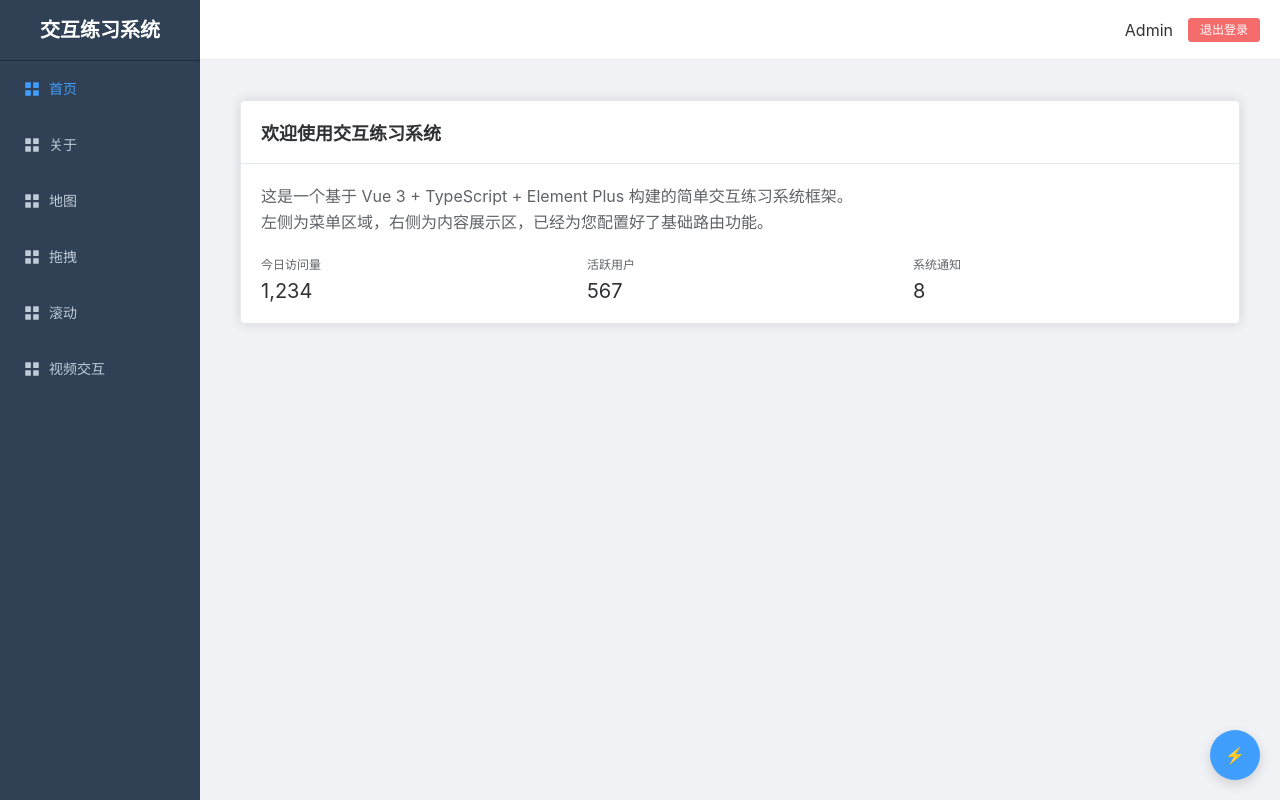
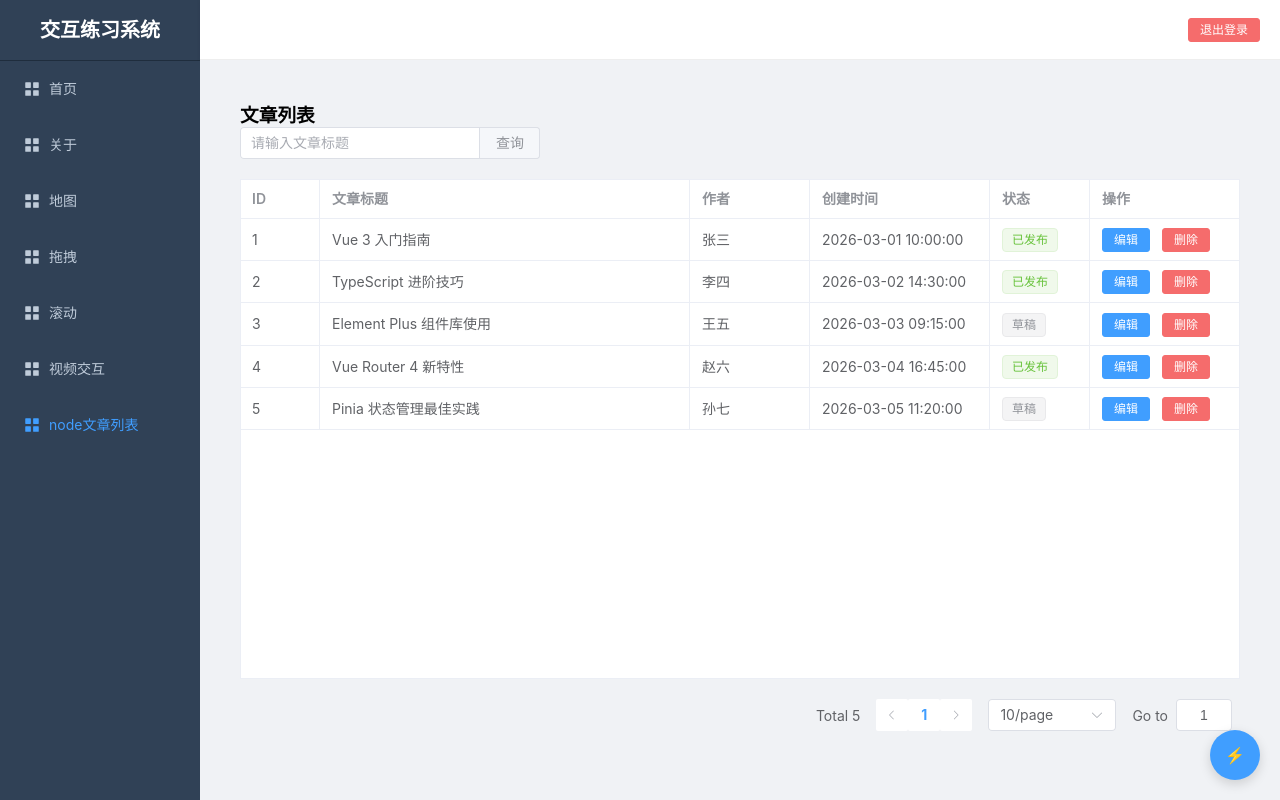
Before and after one commit to zhaoruqing01/vue-interactive-practice, a Vue app: page /article in a window 1280 px wide. Before the commit this address led to /home. Built offline with nearby package versions, Linux system fonts and the light colour scheme.

Commit message:
feat: 实现用户认证与文章管理功能
添加用户登录、注册及个人信息管理功能，使用Pinia进行状态管理
新增文章列表页面，包含分页、搜索及操作功能
配置axios请求工具及环境变量
优化路由守卫及布局组件

```diff
--- a/components.d.ts
+++ b/components.d.ts
@@ -27,10 +27,12 @@ declare module 'vue' {
     ElMain: typeof import('element-plus/es')['ElMain']
     ElMenu: typeof import('element-plus/es')['ElMenu']
     ElMenuItem: typeof import('element-plus/es')['ElMenuItem']
+    ElPagination: typeof import('element-plus/es')['ElPagination']
     ElRow: typeof import('element-plus/es')['ElRow']
     ElStatistic: typeof import('element-plus/es')['ElStatistic']
     ElTable: typeof import('element-plus/es')['ElTable']
     ElTableColumn: typeof import('element-plus/es')['ElTableColumn']
+    ElTag: typeof import('element-plus/es')['ElTag']
     FloatingBall: typeof import('./src/components/FloatingBall.vue')['default']
     LazyImage: typeof import('./src/components/LazyImage.vue')['default']
     RouterLink: typeof import('vue-router')['RouterLink']
--- a/package.json
+++ b/package.json
@@ -22,8 +22,11 @@
     "@vitejs/plugin-vue": "^6.0.1",
     "@vue/tsconfig": "^0.8.1",
     "@vueuse/core": "^14.2.1",
+    "axios": "^1.14.0",
     "danmaku": "^2.0.9",
     "element-plus": "^2.13.1",
+    "pinia": "^3.0.4",
+    "pinia-plugin-persistedstate": "^4.7.1",
     "router": "^2.2.0",
     "sass": "^1.98.0",
     "sass-embedded": "^1.93.2",
--- /dev/null
+++ b/src/api/user.ts
@@ -0,0 +1,28 @@
+import request from "@/utils/request";
+
+/**
+ * 登录
+ * @param params
+ * @returns
+ */
+export const loginAPI = (params: any) => {
+  return request.post("/api/login", params);
+};
+
+/**
+ * 注册
+ * @param params
+ * @returns
+ */
+export const registerAPI = (params: any) => {
+  return request.post("/api/reguser", params);
+};
+
+/**
+ * 获取用户信息
+ * @param
+ * @returns
+ */
+export const getUserInfoAPI = () => {
+  return request.get("/my/userinfo");
+};
--- a/src/layout/index.vue
+++ b/src/layout/index.vue
@@ -22,8 +22,12 @@
     <el-container>
       <el-header class="header">
         <div class="header-right">
-          <span style="margin-right: 15px">Admin</span>
-          <el-button type="danger" size="small" @click="handleLogout">退出登录</el-button>
+          <span style="margin-right: 15px">{{
+            userStore.userInfo.username
+          }}</span>
+          <el-button type="danger" size="small" @click="handleLogout"
+            >退出登录</el-button
+          >
         </div>
       </el-header>
       <el-main class="main">
@@ -38,24 +42,28 @@
 </template>
 
 <script setup lang="ts">
-import { computed } from 'vue'
-import { useRoute, useRouter } from 'vue-router'
-import { Menu, Document } from '@element-plus/icons-vue'
+import { useUserStore } from "@/store/user";
+import { Menu } from "@element-plus/icons-vue";
+import { computed } from "vue";
+import { useRoute, useRouter } from "vue-router";
 
-const route = useRoute()
-const router = useRouter()
-console.log(router,'router')
+// 实例化用户模块
+const userStore = useUserStore();
+
+const route = useRoute();
+const router = useRouter();
+console.log(router, "router");
 
 // 获取主布局下的子路由作为菜单
 const menuRoutes = computed(() => {
-  const rootRoute = router.options.routes.find(r => r.path === '/')
-  return rootRoute?.children || []
-})
-
+  const rootRoute = router.options.routes.find((r) => r.path === "/");
+  return rootRoute?.children || [];
+});
 
 const handleLogout = () => {
-  router.push('/login')
-}
+  userStore.clearUserInfo();
+  router.push("/login");
+};
 </script>
 
 <style scoped>
@@ -89,7 +97,7 @@ const handleLogout = () => {
   align-items: center;
   justify-content: flex-end;
   border-bottom: 1px solid #eee;
-  box-shadow: 0 1px 4px rgba(0,21,41,.08);
+  box-shadow: 0 1px 4px rgba(0, 21, 41, 0.08);
 }
 
 .header-right {
--- a/src/main.ts
+++ b/src/main.ts
@@ -1,17 +1,23 @@
+import * as ElementPlusIconsVue from "@element-plus/icons-vue";
+import ElementPlus from "element-plus";
+import "element-plus/dist/index.css";
+import { createPinia } from "pinia";
+import piniaPluginPersistedstate from "pinia-plugin-persistedstate";
 import { createApp } from "vue";
 import App from "./App.vue";
-import ElementPlus from "element-plus";
-import "element-plus/dist/index.css";
-import * as ElementPlusIconsVue from '@element-plus/icons-vue'
 import router from "./router";
 
 const app = createApp(App);
 
 // 注册所有图标
 for (const [key, component] of Object.entries(ElementPlusIconsVue)) {
-  app.component(key, component)
+  app.component(key, component);
 }
 
+// 注册pinia插件
+const pinia = createPinia();
+pinia.use(piniaPluginPersistedstate);
+app.use(pinia);
 app.use(ElementPlus);
 app.use(router);
 app.mount("#app");
--- a/src/router/index.ts
+++ b/src/router/index.ts
@@ -1,99 +1,107 @@
-import type { RouteRecordRaw } from 'vue-router'
-import { createRouter, createWebHistory } from 'vue-router'
+import type { RouteRecordRaw } from "vue-router";
+import { createRouter, createWebHistory } from "vue-router";
 
 const routes: Array<RouteRecordRaw> = [
   {
-    path: '/login',
-    name: 'Login',
-    component: () => import('../views/Login.vue'),
+    path: "/login",
+    name: "Login",
+    component: () => import("../views/Login.vue"),
     meta: {
-      title: '登录'
-    }
+      title: "登录",
+    },
   },
   {
-    path: '/official',
-    name: 'Official',
-    component: () => import('../views/HomeWeb/index.vue'),
+    path: "/official",
+    name: "Official",
+    component: () => import("../views/HomeWeb/index.vue"),
     meta: {
-      title: '官网首页'
-    }
+      title: "官网首页",
+    },
   },
   {
-    path: '/',
-    component: () => import('../layout/index.vue'),
-    redirect: '/home',
+    path: "/",
+    component: () => import("../layout/index.vue"),
+    redirect: "/home",
     children: [
       {
-        path: 'home',
-        name: 'Home',
-        component: () => import('../views/Home.vue'),
+        path: "home",
+        name: "Home",
+        component: () => import("../views/Home.vue"),
         meta: {
-          title: '首页'
-        }
+          title: "首页",
+        },
       },
       {
-        path: 'about',
-        name: 'About',
-        component: () => import('../views/About.vue'),
+        path: "about",
+        name: "About",
+        component: () => import("../views/About.vue"),
         meta: {
-          title: '关于'
-        }
+          title: "关于",
+        },
       },
       {
-        path: 'map',
-        name: 'Map',
-        component: () => import('../views/Map/index.vue'),
+        path: "map",
+        name: "Map",
+        component: () => import("../views/Map/index.vue"),
         meta: {
-          title: '地图'
-        }
+          title: "地图",
+        },
       },
       {
-        path: 'drag',
-        name: 'Drag',
-        component: () => import('../views/Drag/index.vue'),
+        path: "drag",
+        name: "Drag",
+        component: () => import("../views/Drag/index.vue"),
         meta: {
-          title: '拖拽'
-        }
+          title: "拖拽",
+        },
       },
       {
-        path: 'scroll',
-        name: 'Scroll',
-        component: () => import('../views/Scroll/index.vue'),
+        path: "scroll",
+        name: "Scroll",
+        component: () => import("../views/Scroll/index.vue"),
         meta: {
-          title: '滚动'
-        }
+          title: "滚动",
+        },
       },
       {
-        path: 'video',
-        name: 'Video',
-        component: () => import('../views/Video/index.vue'),
+        path: "video",
+        name: "Video",
+        component: () => import("../views/Video/index.vue"),
         meta: {
-          title: '视频交互'
-        }
+          title: "视频交互",
+        },
       },
-    ]
+      {
+        path: "article",
+        name: "Article",
+        component: () => import("../views/Article/index.vue"),
+        meta: {
+          title: "node文章列表",
+        },
+      },
+    ],
   },
   // 匹配所有未定义路由重定向到首页
   {
-    path: '/:pathMatch(.*)*',
-    redirect: '/'
-  }
-]
+    path: "/:pathMatch(.*)*",
+    redirect: "/",
+  },
+];
 
 const router = createRouter({
   history: createWebHistory(),
-  routes
-})
+  routes,
+});
 
 // 简单的前置路由守卫
 router.beforeEach((to, from, next) => {
-  document.title = `${to.meta.title || '管理系统'} - Vue Test`
+  document.title = `${to.meta.title || "管理系统"} - Vue Test`;
   // 实际项目中这里可以判断 token
   // if (to.path !== '/login' && !localStorage.getItem('token')) {
   //   next('/login')
   // } else {
-  next()
+  next();
   // }
-})
+});
 
-export default router
+export default router;
--- /dev/null
+++ b/src/store/user.ts
@@ -0,0 +1,36 @@
+// 用户模块
+import { defineStore } from "pinia";
+import { ref } from "vue";
+
+// 定义用户模块
+export const useUserStore = defineStore(
+  "user",
+  () => {
+    const userInfo = ref({});
+    const token = ref("");
+
+    // 存储token
+    function setToken(newToken: string) {
+      token.value = newToken;
+    }
+    // 存储用户信息
+    function setUserInfo(newUserInfo: any) {
+      userInfo.value = newUserInfo;
+    }
+    // 清理user信息
+    function clearUserInfo() {
+      userInfo.value = {};
+      token.value = "";
+    }
+    return {
+      userInfo,
+      token,
+      setToken,
+      setUserInfo,
+      clearUserInfo,
+    };
+  },
+  {
+    persist: true,
+  },
+);
--- /dev/null
+++ b/src/utils/request.ts
@@ -0,0 +1,35 @@
+/**
+ * 请求工具
+ */
+import axios from "axios";
+
+const request = axios.create({
+  baseURL: import.meta.env.VITE_BASE_URL,
+  timeout: 5000,
+});
+
+// 请求拦截器
+request.interceptors.request.use(
+  (config) => {
+    // 添加token;
+    const userInfo = JSON.parse(localStorage.getItem("user") || "{}");
+    if (userInfo.token) {
+      config.headers.Authorization = userInfo.token;
+    }
+    return config;
+  },
+  (error) => {
+    return Promise.reject(error);
+  },
+);
+
+// 响应拦截器
+request.interceptors.response.use(
+  (response) => {
+    return response.data;
+  },
+  (error) => {
+    return Promise.reject(error);
+  },
+);
+export default request;
--- /dev/null
+++ b/src/views/Article/index.vue
@@ -0,0 +1,180 @@
+<template>
+  <div class="article-list">
+    <h1>文章列表</h1>
+
+    <!-- 查询表单 -->
+    <div class="search-form">
+      <el-input
+        v-model="searchForm.title"
+        placeholder="请输入文章标题"
+        style="width: 300px"
+        clearable
+      >
+        <template #append>
+          <el-button type="primary" @click="handleSearch">查询</el-button>
+        </template>
+      </el-input>
+    </div>
+
+    <div class="table-container">
+      <!-- 文章表格 -->
+      <el-table
+        :data="articleList"
+        style="width: 100%; height: calc(100vh - 300px)"
+        border
+      >
+        <el-table-column prop="id" label="ID" width="80" />
+        <el-table-column prop="title" label="文章标题" />
+        <el-table-column prop="author" label="作者" width="120" />
+        <el-table-column prop="createTime" label="创建时间" width="180" />
+        <el-table-column prop="status" label="状态" width="100">
+          <template #default="scope">
+            <el-tag
+              :type="scope.row.status === 'published' ? 'success' : 'info'"
+            >
+              {{ scope.row.status === "published" ? "已发布" : "草稿" }}
+            </el-tag>
+          </template>
+        </el-table-column>
+        <el-table-column label="操作" width="150" fixed="right">
+          <template #default="scope">
+            <el-button
+              size="small"
+              type="primary"
+              @click="handleEdit(scope.row)"
+              >编辑</el-button
+            >
+            <el-button
+              size="small"
+              type="danger"
+              @click="handleDelete(scope.row.id)"
+              >删除</el-button
+            >
+          </template>
+        </el-table-column>
+      </el-table>
+
+      <!-- 分页组件 -->
+      <div class="pagination-container">
+        <el-pagination
+          v-model:current-page="pagination.currentPage"
+          v-model:page-size="pagination.pageSize"
+          :page-sizes="[10, 20, 50, 100]"
+          layout="total, prev, pager, next, sizes, jumper"
+          :total="pagination.total"
+          @size-change="handleSizeChange"
+          @current-change="handleCurrentChange"
+        />
+      </div>
+    </div>
+  </div>
+</template>
+
+<script setup lang="ts">
+import { ElMessage } from "element-plus";
+import { onMounted, reactive, ref } from "vue";
+
+// 搜索表单
+const searchForm = reactive({
+  title: "",
+});
+
+// 分页配置
+const pagination = reactive({
+  currentPage: 1,
+  pageSize: 10,
+  total: 0,
+});
+
+// 文章列表数据
+const articleList = ref([
+  {
+    id: 1,
+    title: "Vue 3 入门指南",
+    author: "张三",
+    createTime: "2026-03-01 10:00:00",
+    status: "published",
+  },
+  {
+    id: 2,
+    title: "TypeScript 进阶技巧",
+    author: "李四",
+    createTime: "2026-03-02 14:30:00",
+    status: "published",
+  },
+  {
+    id: 3,
+    title: "Element Plus 组件库使用",
+    author: "王五",
+    createTime: "2026-03-03 09:15:00",
+    status: "draft",
+  },
+  {
+    id: 4,
+    title: "Vue Router 4 新特性",
+    author: "赵六",
+    createTime: "2026-03-04 16:45:00",
+    status: "published",
+  },
+  {
+    id: 5,
+    title: "Pinia 状态管理最佳实践",
+    author: "孙七",
+    createTime: "2026-03-05 11:20:00",
+    status: "draft",
+  },
+]);
+
+// 初始化时设置总数
+onMounted(() => {
+  pagination.total = articleList.value.length;
+});
+
+// 处理搜索
+const handleSearch = () => {
+  // 这里可以添加实际的搜索逻辑
+  ElMessage.success("搜索功能已触发");
+  // 模拟搜索结果
+  console.log("搜索关键词:", searchForm.title);
+};
+
+// 处理编辑
+const handleEdit = (row: any) => {
+  ElMessage.info(`编辑文章: ${row.title}`);
+  // 这里可以添加实际的编辑逻辑
+};
+
+// 处理删除
+const handleDelete = (id: number) => {
+  // 这里可以添加实际的删除逻辑
+  ElMessage.success(`删除文章 ID: ${id}`);
+};
+
+// 处理分页大小变化
+const handleSizeChange = (size: number) => {
+  pagination.pageSize = size;
+  // 这里可以添加实际的分页逻辑
+};
+
+// 处理当前页码变化
+const handleCurrentChange = (current: number) => {
+  pagination.currentPage = current;
+  // 这里可以添加实际的分页逻辑
+};
+</script>
+
+<style scoped>
+.article-list {
+  padding: 20px;
+}
+
+.search-form {
+  margin-bottom: 20px;
+}
+
+.pagination-container {
+  margin-top: 20px;
+  display: flex;
+  justify-content: flex-end;
+}
+</style>
--- a/src/views/Login.vue
+++ b/src/views/Login.vue
@@ -2,7 +2,12 @@
   <div class="login-container">
     <div class="login-box">
       <h2 class="login-title">用户登录</h2>
-      <el-form :model="loginForm" :rules="rules" ref="loginFormRef" class="login-form">
+      <el-form
+        :model="loginForm"
+        :rules="rules"
+        ref="loginFormRef"
+        class="login-form"
+      >
         <el-form-item prop="username">
           <el-input
             v-model="loginForm.username"
@@ -22,9 +27,6 @@
           />
         </el-form-item>
         <el-form-item>
-          <el-checkbox v-model="loginForm.remember">记住我</el-checkbox>
-        </el-form-item>
-        <el-form-item>
           <el-button
             type="primary"
             @click="handleLogin"
@@ -34,6 +36,16 @@
           >
             登录
           </el-button>
+          <el-button
+            type="primary"
+            class="login-button"
+            plain
+            @click="handleRegister"
+            size="large"
+            style="margin-left: 0px"
+          >
+            注册
+          </el-button>
         </el-form-item>
       </el-form>
     </div>
@@ -41,25 +53,34 @@
 </template>
 
 <script setup lang="ts">
+import { getUserInfoAPI, loginAPI, registerAPI } from "@/api/user";
+import { useUserStore } from "@/store/user";
+import type { FormInstance, FormRules } from "element-plus";
+import { ElMessage } from "element-plus";
 import { reactive, ref } from "vue";
-import { ElMessage } from "element-plus";
-import type { FormInstance, FormRules } from "element-plus";
 import { useRouter } from "vue-router";
+
+// 实例化用户模块
+const userStore = useUserStore();
 
 const router = useRouter();
 const loginFormRef = ref<FormInstance>();
 const loading = ref(false);
 
 const loginForm = reactive({
-  username: "admin",
-  password: "password",
-  remember: false,
+  username: "",
+  password: "",
 });
 
 const rules = reactive<FormRules>({
   username: [
     { required: true, message: "请输入用户名", trigger: "blur" },
-    { min: 3, max: 20, message: "用户名长度在 3 到 20 个字符", trigger: "blur" },
+    {
+      min: 3,
+      max: 20,
+      message: "用户名长度在 3 到 20 个字符",
+      trigger: "blur",
+    },
   ],
   password: [
     { required: true, message: "请输入密码", trigger: "blur" },
@@ -67,6 +88,7 @@ const rules = reactive<FormRules>({
   ],
 });
 
+// 登录
 const handleLogin = async () => {
   if (!loginFormRef.value) return;
 
@@ -74,13 +96,52 @@ const handleLogin = async () => {
     if (valid) {
       loading.value = true;
       // 模拟登录请求
-      setTimeout(() => {
-        loading.value = false;
-        ElMessage.success("登录成功！");
-        router.push("/");
-      }, 1000);
+      loginAPI(loginForm)
+        .then((res) => {
+          if (res.status === 0) {
+            // 存储token
+            userStore.setToken(res.token);
+            getUserInfoAPI().then((res) => {
+              userStore.setUserInfo(res.data);
+            });
+            ElMessage.success("登录成功！");
+            router.push("/");
+          } else {
+            ElMessage.error(res.msg || "登录失败");
+          }
+        })
+        .finally(() => {
+          loading.value = false;
+        });
     } else {
       ElMessage.error("请填写完整的登录信息");
+      return false;
+    }
+  });
+};
+
+// 注册
+const handleRegister = async () => {
+  if (!loginFormRef.value) return;
+
+  await loginFormRef.value.validate((valid) => {
+    if (valid) {
+      loading.value = true;
+      // 模拟注册请求
+      registerAPI(loginForm)
+        .then((res) => {
+          if (res.status === 0) {
+            ElMessage.success("注册成功！");
+            router.push("/login");
+          } else {
+            ElMessage.error(res.msg || "注册失败");
+          }
+        })
+        .finally(() => {
+          loading.value = false;
+        });
+    } else {
+      ElMessage.error("请填写完整的注册信息");
       return false;
     }
   });
@@ -93,7 +154,7 @@ const handleLogin = async () => {
   justify-content: center;
   align-items: center;
   min-height: 100vh;
-  background: linear-gradient(135deg, #667eea 0%, #764ba2 100%);
+  background-color: #333;
 }
 
 .login-box {
--- a/vite.config.ts
+++ b/vite.config.ts
@@ -27,6 +27,8 @@ export default defineConfig({
     alias: {
       // 配置 @ 指向 src 目录
       "@": path.resolve(__dirname, "./src"),
+      "@api": path.resolve(__dirname, "./src/api"),
+      "@utils": path.resolve(__dirname, "./src/utils"),
     },
   },
 });
```
Also changed, not shown: 2 other files (tests, documents, lock files or other folders).
